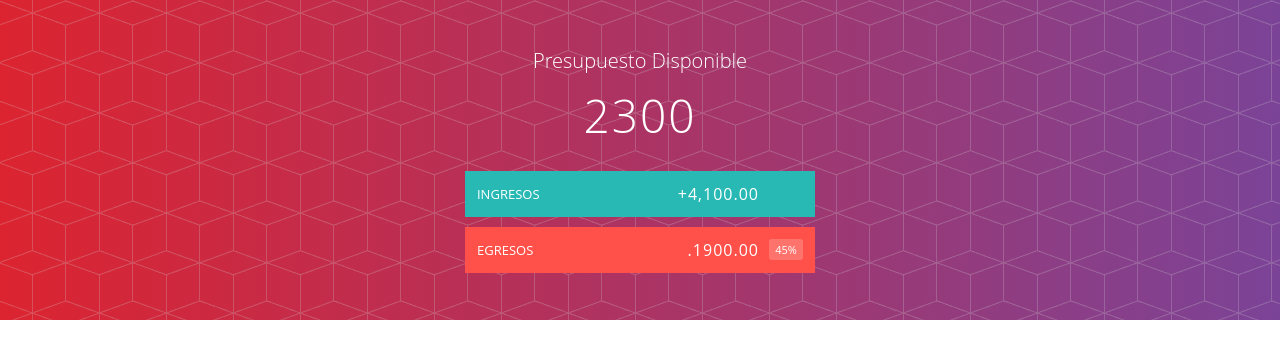
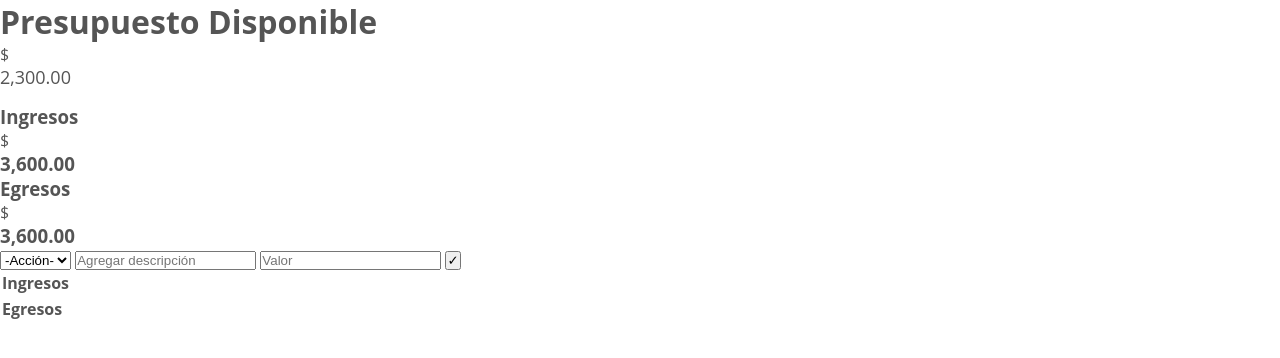
Before and after one commit to JulioChura/ProyectosPweb, a plain HTML site: page aplicacionPresupesto/index.html in a window 1280 px wide. Drawn offline with Linux system fonts and the light colour scheme.

Commit message:
Se crea el esqueleto de la pagina con html

```diff
--- a/aplicacionPresupesto/index.html
+++ b/aplicacionPresupesto/index.html
@@ -8,50 +8,69 @@
     <link href="css/estilos.css" rel='stylesheet'/>
 </head>
 <body onload="cargarApp()">
-    <div class="cabecero">
-        <div class="presupuesto">
-            <div>
-                <h1 class="presupuesto_titulo">Presupuesto Disponible</h1>
-            </div> <!--Nombre de la pagina o h1 -->
 
-            <div class="presupuesto_valor">
-                <p  id="presupuesto">+ 2,000.00</p>
-            </div> <!--Presupuesto total-->
+    <header class="cabecera">
+        <h1 class="cabecera__titulo">Presupuesto Disponible</h1>
+        <div class="cabecera__">
+            <span>$</span>
+            <h2>2,300.00</h2>
+        </div>
 
-            <div class="presupuesto_ingreso limpiarEstilos">
+        <div class="cabecera__ingresos" >
+            <div class="ingresos__letra">
+                <h3>Ingresos</h3>
+            </div>
+            <div class="ingresos__datos">
+                <span>$</span>
+                <h3 class="ingresos__cantidad"> 3,600.00 </h3>
+            </div>
+        </div>
 
-                <div class="presupuesto_ingreso--texto" id="presupuesto">
-                    <p> Ingresos</p>
-                </div>
+        <div class="cabecera__egresos" >
+            <div class="egresos__letra">
+                <h3>Egresos</h3>
+            </div>
+            <div class="egresos__datos">
+                <span>$</span>
+                <h3 class="egresos__cantidad"> 3,600.00 </h3>
+            </div>
 
-                <div class="derecha">
-                    <div class="presupuesto_ingreso--valor" id="ingresos">
-                        <p>+4,100.00</p>
-                    </div>
+    </header>
 
-                    <div class="presupuesto_ingreso--porcentaje">  &nbsp;
-                    </div>
-                </div>
-            </div> <!--Ingresos-->
 
-            <div class="presupuesto_egreso limpiarEstilos">
+    <div class="contenedorAgregar">
+        <select name="tipo" id="tipo" class="contenedorAgregar__opciones">
+            <option disabled selected>-Acción-</option>
+            <option value="egreso">Egreso</option>
+            <option value="ingreso">Ingreso</option>
+        </select>
 
-                <div class="presupuesto_egreso--texto" id="egresos">
-                    <p> Egresos</p>
-                </div>
+        <input type="text" class="contenedorAgregar__input" placeholder="Agregar descripción">
+        <input type="number" class="contenedorAgregar__input" placeholder="Valor">
+        <button class="contenedorAgregar__boton">✓</button>
+    </div>
 
-                <div class="derecha limpiarEstilos">
-                    <div class="presupuesto_egreso--valor">
-                        <p>.1900.00</p>
-                    </div>
 
-                    <div class="presupuesto_egreso--porcentaje" id="porcentajes">  <p>45%</p>
-                    </div>
-                </div>
-            </div> <!--Egresos-->
 
+    <main class="informacion">
+        <div class="informacion__ingresos">
+            <table class="informacion__ingresos___tabla">
+                <tr class="tabla__cabecera">
+                    <th>Ingresos</th>
+                </tr>
+
+            </table>
         </div>
-    </div>
+
+        <div class="informacion__egresos">
+            <table class="informacion__egresos___tabla">
+                <tr class="tabla__cabecera">
+                    <th>Egresos</th>
+                </tr>
+
+            </table>
+        </div>
+    </main>
 
     <script src='js/Dato.js'></script>
     <script src='js/Ingreso.js'></script>
```
